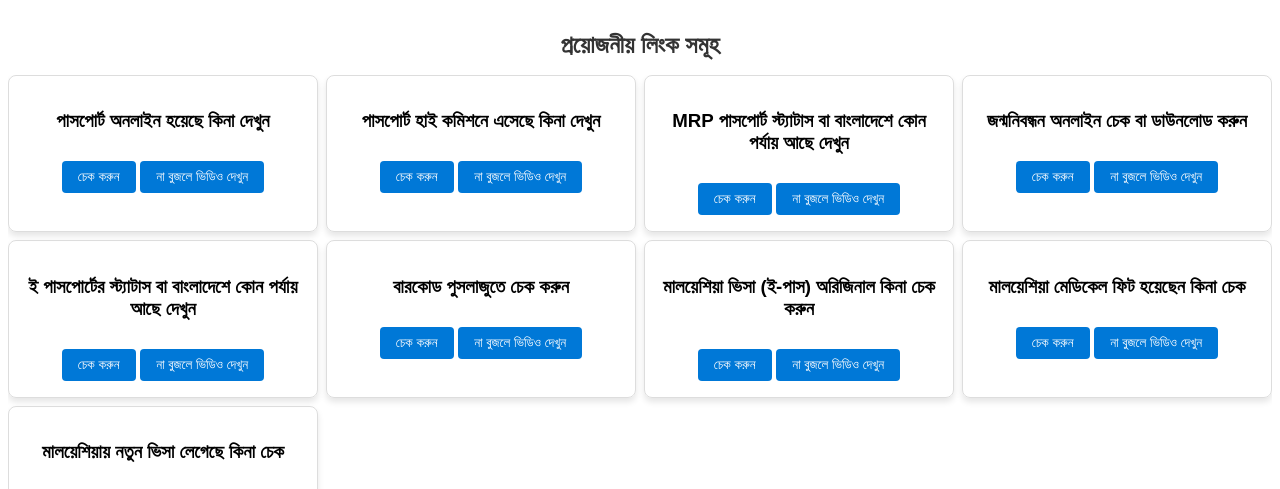
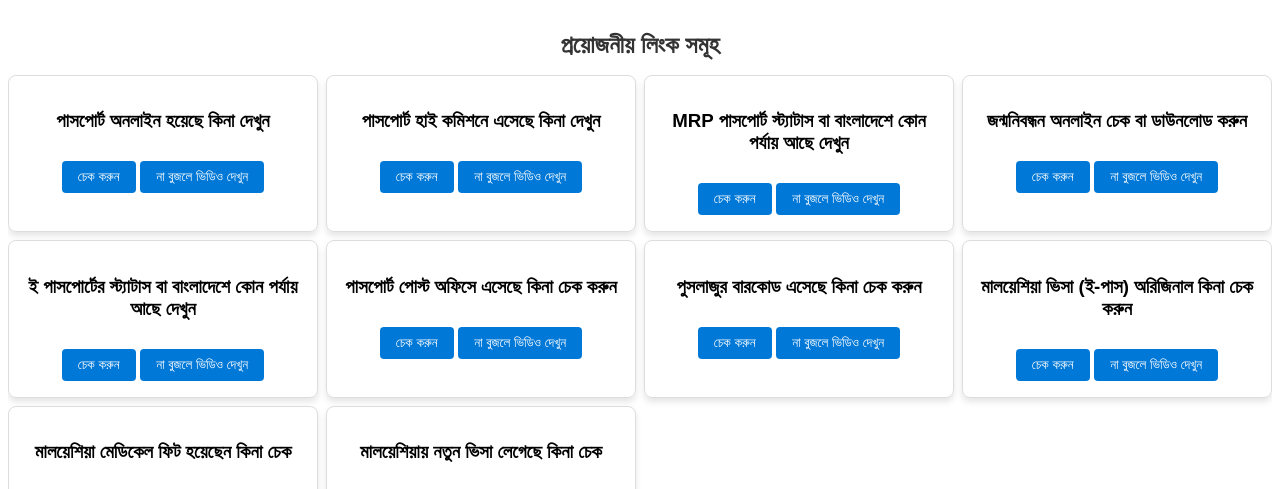
Before and after one commit to MdIbrahimKrn/md-ibrahim-krn, a plain HTML site: page index.html in a window 1280 px wide. Shown: the part 303-792 px from the top of the page. Drawn offline with Linux system fonts and the light colour scheme.

Commit message:
Update index.html

```diff
--- a/index.html
+++ b/index.html
@@ -126,7 +126,7 @@
 </section>
 
 <div class="popup" id="popup">
-    <button onclick="closePopup()">Close</button>
+    <button onclick="closePopup()">বন্ধ করুন</button>
     <iframe id="popupVideo" src=""></iframe>
 </div>
 
@@ -156,11 +156,16 @@
         {
             name: "ই পাসপোর্টের স্ট্যাটাস বা বাংলাদেশে কোন পর্যায় আছে দেখুন",
             url: "https://epassport.gov.bd/authorization/application-status",
+            video: "https://www.youtube.com/embed/PlzrXV7aXAo"
+        },
+        {
+            name: "পাসপোর্ট পোস্ট অফিসে এসেছে কিনা চেক করুন",
+            url: "https://www.pos.com.my/",
             video: "https://www.youtube.com/embed/example2"
         },
         {
-            name: "বারকোড পুসলাজুতে চেক করুন",
-            url: "https://www.pos.com.my/",
+            name: "পুসলাজুর বারকোড এসেছে কিনা চেক করুন",
+            url: "https://appointment.bdhckl.gov.bd/poslaju",
             video: "https://www.youtube.com/embed/example2"
         },
         {
```
